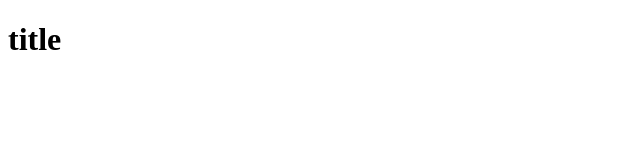
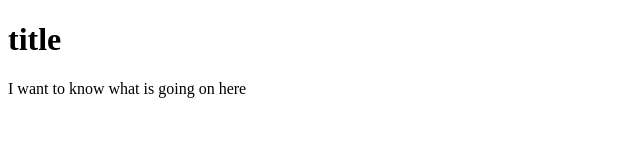
Before and after one commit to juanmaurente/comfy-house, a plain HTML site: page index.html in a window 1280 px wide. Shown: the whole page, without its empty margins (0-640 px from the left). Drawn offline with Linux system fonts and the light colour scheme.

Commit message:
modification 1

```diff
--- a/index.html
+++ b/index.html
@@ -11,6 +11,7 @@
 
 <body>
  <h1>title</h1>
+ <p>I want to know what is going on here </p>
 </body>
 
 </html>
```
